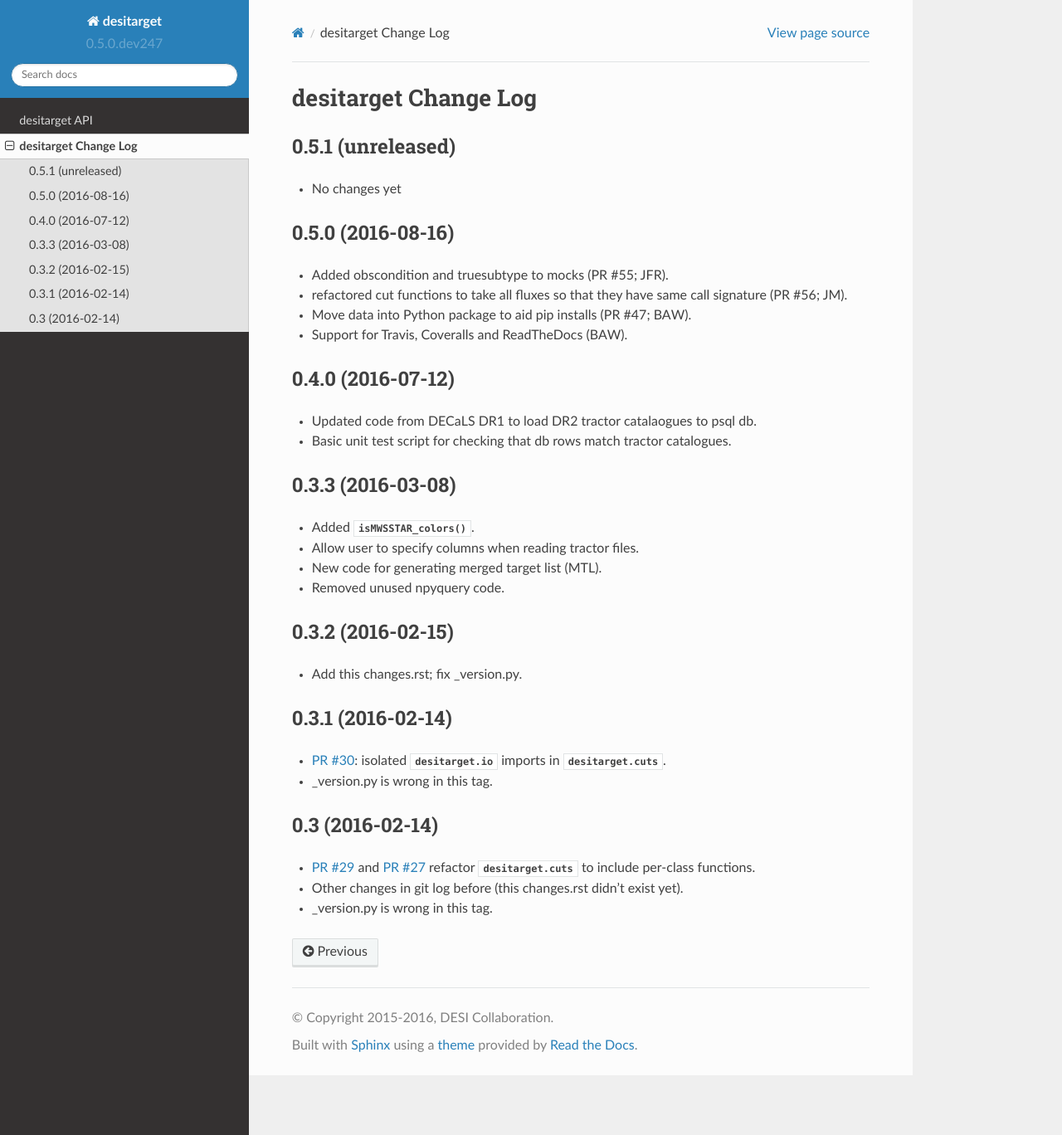
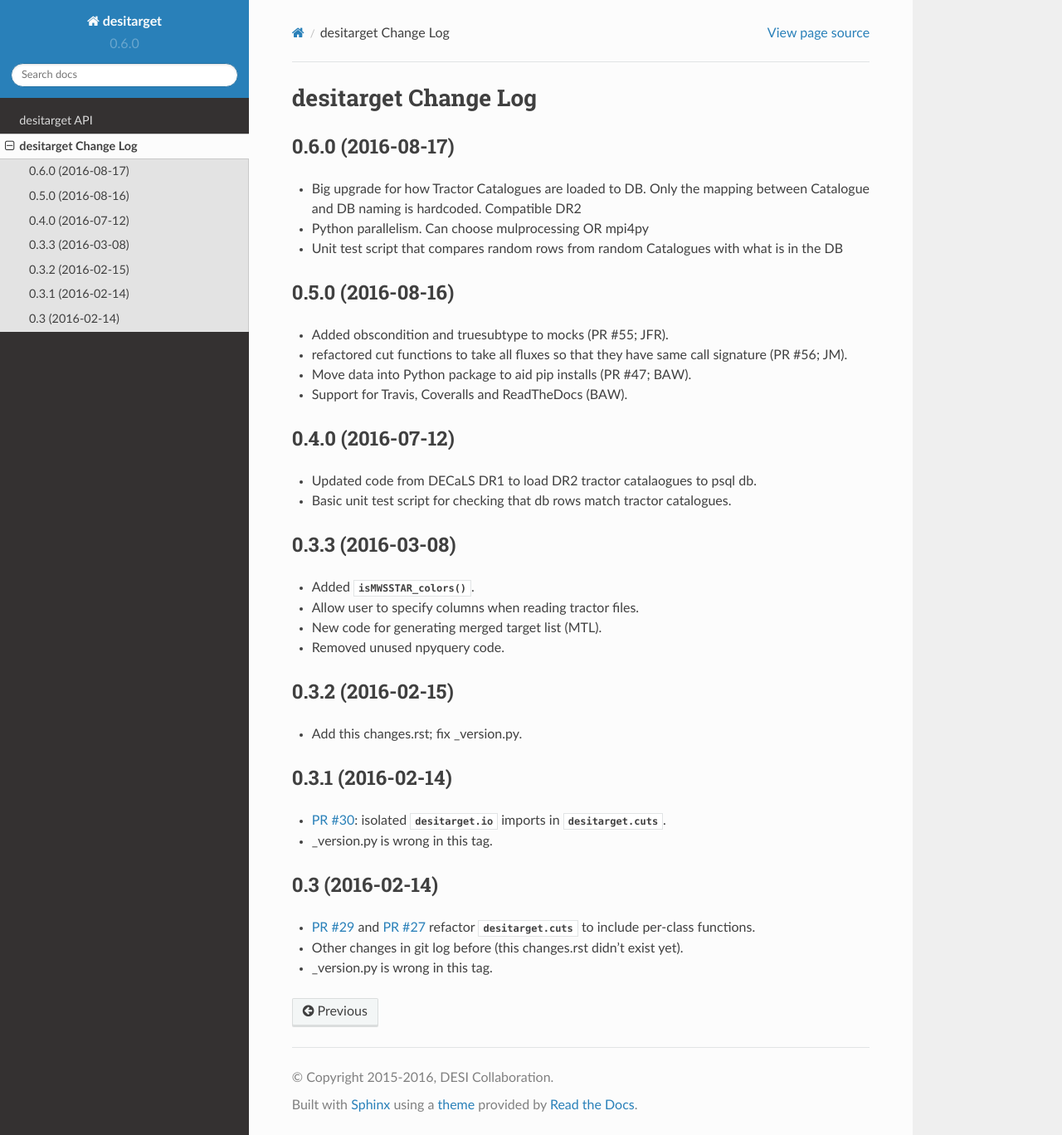
Before and after one commit to desihub/desitarget, a Sphinx documentation site: the page built from doc/changes.rst, in a window 1280 px wide and 1368 px high. Shown: the whole window at 83% size. Built offline with Sphinx 7.4.7 and the Read the Docs theme 2.0.0, drawn with Linux system fonts in a browser that asks for light colours.

Commit message:
update release notes and version prior to tag

```diff
--- a/doc/changes.rst
+++ b/doc/changes.rst
@@ -2,10 +2,14 @@
 desitarget Change Log
 =====================
 
-0.5.1 (unreleased)
+0.6.0 (2016-08-17)
 ------------------
 
-* No changes yet
+* Big upgrade for how Tractor Catalogues are loaded to DB. Only the mapping
+  between Catalogue and DB naming is hardcoded. Compatible DR2
+* Python parallelism. Can choose mulprocessing OR mpi4py
+* Unit test script that compares random rows from random Catalogues with
+  what is in the DB
 
 0.5.0 (2016-08-16)
 ------------------
--- a/py/desitarget/_version.py
+++ b/py/desitarget/_version.py
@@ -1 +1 @@
-__version__ = '0.5.0.dev247'
+__version__ = '0.6.0'
```
